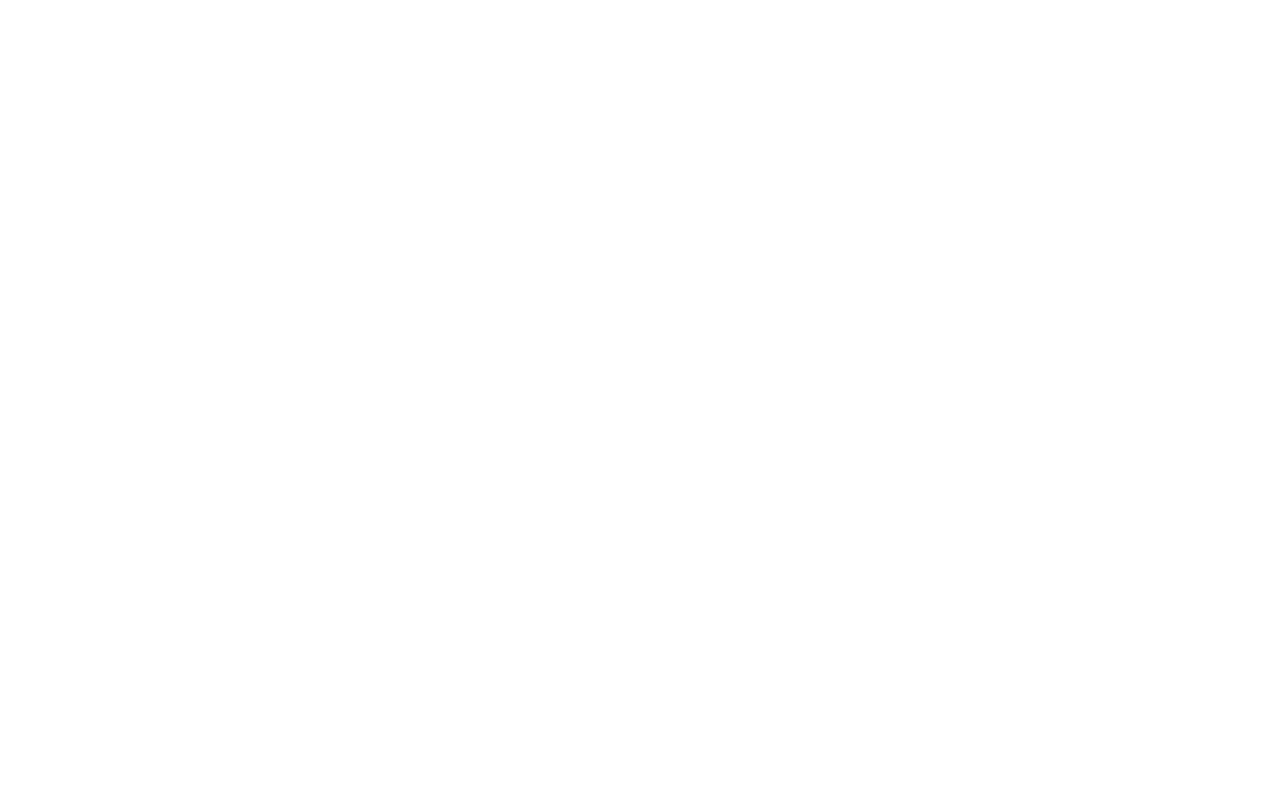
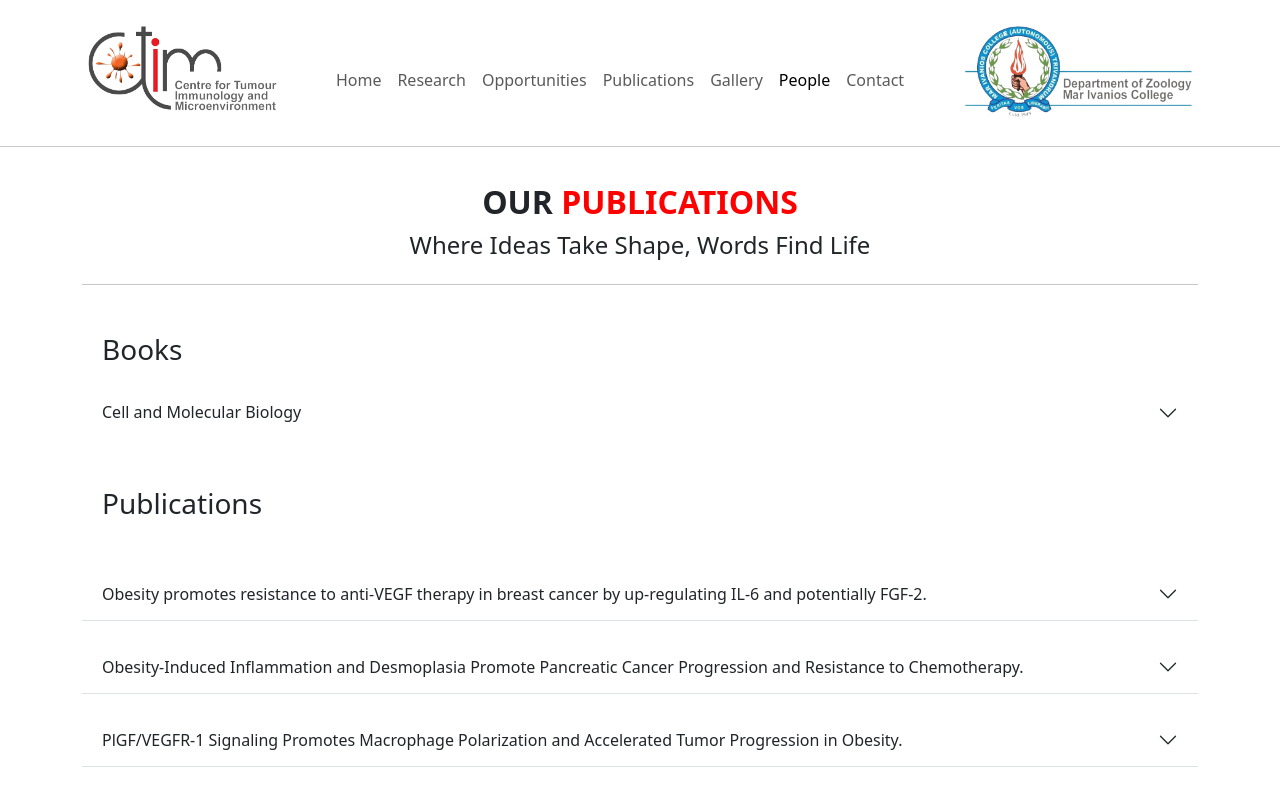
Before and after one commit to paulprince24542/ctim-react, a React (Vite) app: page /publications in a window 1280 px wide. Before the commit this address had no page. Shown: the top 800 px of the page. Built offline with nearby package versions, Linux system fonts and the light colour scheme; a web font is replaced by a local one.

Commit message:
Contact Page Updated

```diff
--- a/src/App.jsx
+++ b/src/App.jsx
@@ -10,6 +10,7 @@
 import Gallery from "./assets/Pages/Gallery/Gallery";
 import Research from "./assets/Pages/Research/research";
 // import Publications from "./assets/Pages/publications/publications";
+import Publication from "./assets/Pages/Publication/Publication";
 
 function App() {
   return (
@@ -21,6 +22,7 @@
         <Route path="/gallery" element={<Gallery />} />
         <Route path="/research" element={<Research />} />
         {/* <Route path="/publications" element={<Publications />} /> */}
+        <Route path="/publications" element={<Publication />} />
       </Routes>
     </Router>
   );
--- a/src/assets/Pages/publications/Publications.jsx
+++ b/src/assets/Pages/Publication/Publication.jsx
@@ -1,9 +1,9 @@
 import React from "react";
-import "./Publications.css";
+import "./Publication.css";
 import Navbar from "../../components/Navbar/Navbar";
 import Footer from "../../components/Footer/footer";
 
-function Publications() {
+function Publication() {
   const books = [
     {
       id: 1,
@@ -220,4 +220,4 @@
   );
 }
 
-export default Publications;
+export default Publication;
```
Also changed, not shown: src/assets/Pages/Publication/Publication.css (renamed from src/assets/Pages/publications/Publications.css).
